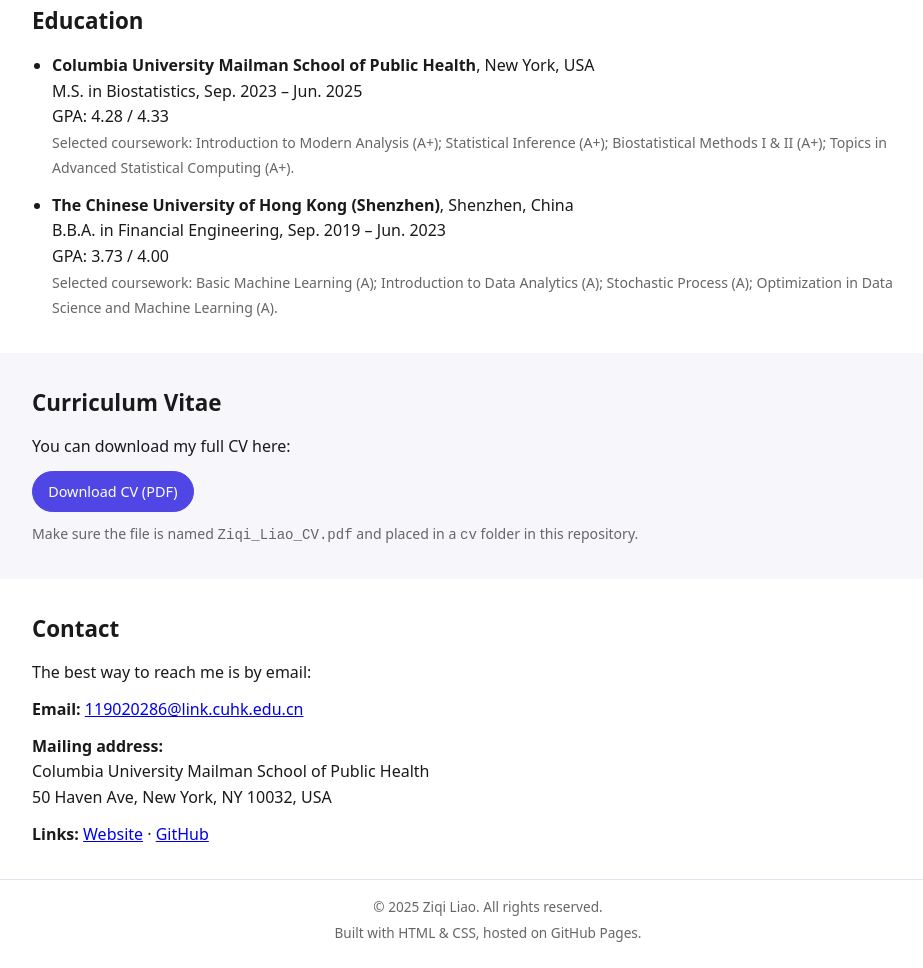
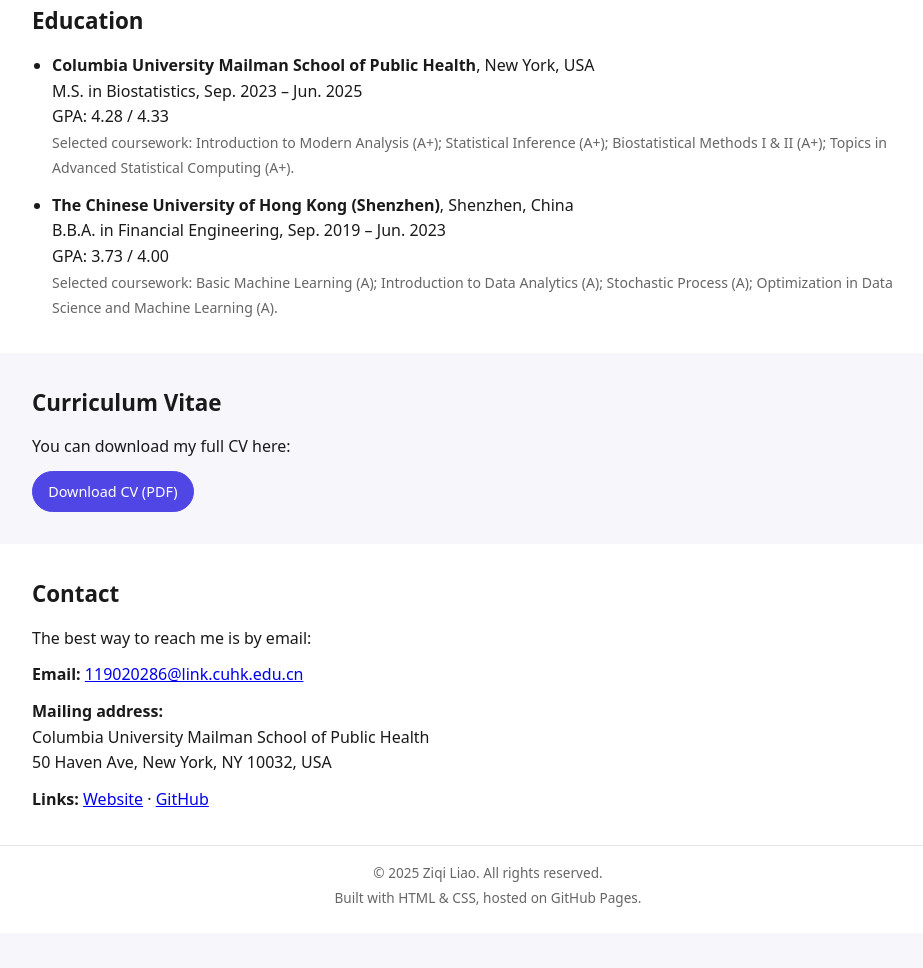
Before and after one commit to ziqiliao/ziqiliao.github.io, a plain HTML site: page index.html in a window 1280 px wide. Shown: the part 2171-3139 px from the top of the page, without its empty margins (152-1075 px from the left). After the commit the page ends 3104 px from the top, so only its background shows below. Drawn offline with Linux system fonts and the light colour scheme.

Commit message:
Update index.html

```diff
--- a/index.html
+++ b/index.html
@@ -204,9 +204,6 @@
             Download CV (PDF)
           </a>
         </p>
-        <p class="hint">
-          Make sure the file is named <code>Ziqi_Liao_CV.pdf</code> and placed in a <code>cv</code> folder in this repository.
-        </p>
       </div>
     </section>
 
```
